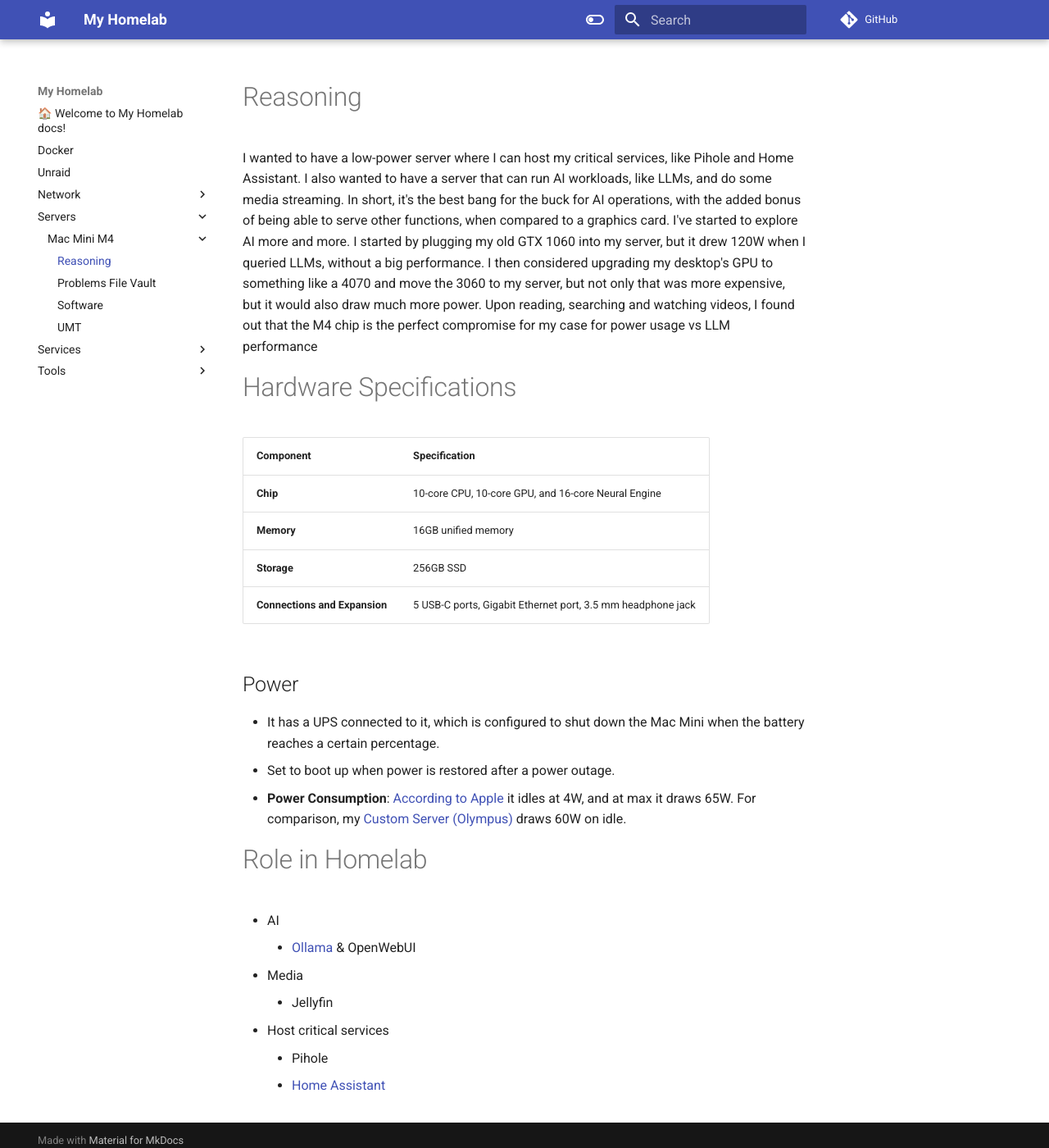
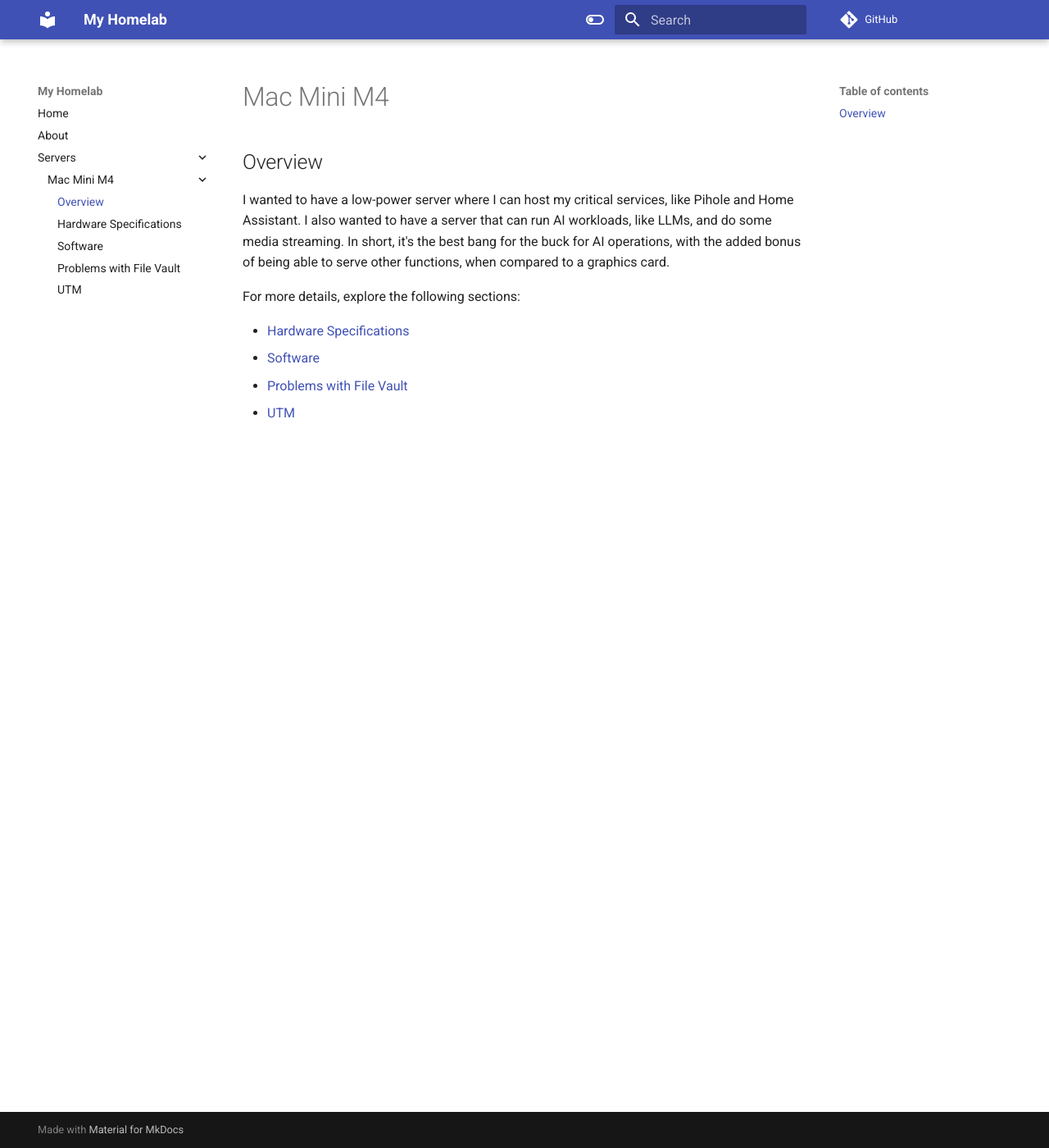
Before and after one commit to DanielSSilva/homelab, an MkDocs documentation site: the page built from docs/servers/Mac Mini M4/Mac Mini M4.md, in a window 1280 px wide and 1400 px high. Shown: the whole window at 82% size. Built offline with MkDocs 1.6.1 and Material for MkDocs 9.7.7, drawn with Linux system fonts in a browser that asks for light colours; comment, search, counter and statistics services are not loaded.

Commit message:
savepoint

```diff
--- a/docs/servers/Mac Mini M4/Mac Mini M4.md
+++ b/docs/servers/Mac Mini M4/Mac Mini M4.md
@@ -1,29 +1,11 @@
-# Reasoning
+# Mac Mini M4
+
+## Overview
 I wanted to have a low-power server where I can host my critical services, like Pihole and Home Assistant. I also wanted to have a server that can run AI workloads, like LLMs, and do some media streaming. In short, it's the best bang for the buck for AI operations, with the added bonus of being able to serve other functions, when compared to a graphics card.
-I've started to explore AI more and more. I started by plugging my old GTX 1060 into my server, but it drew 120W when I queried LLMs, without a big performance. I then considered upgrading my desktop's GPU to something like a 4070 and move the 3060 to my server, but not only that was more expensive, but it would also draw much more power. Upon reading, searching and watching videos, I found out that the M4 chip is the perfect compromise for my case for power usage vs LLM performance
 
-# Hardware Specifications
+For more details, explore the following sections:
 
-
-| Component              | Specification                                      |
-|------------------------|---------------------------------------------------|
-| **Chip**              | 10-core CPU, 10-core GPU, and 16-core Neural Engine |
-| **Memory**            | 16GB unified memory                               |
-| **Storage**           | 256GB SSD                                         |
-| **Connections and Expansion** | 5 USB-C ports, Gigabit Ethernet port, 3.5 mm headphone jack|
-
-## Power
-
-- It has a UPS connected to it, which is configured to shut down the Mac Mini when the battery reaches a certain percentage.
-- Set to boot up when power is restored after a power outage.
-- **Power Consumption**: [According to Apple](https://support.apple.com/en-us/103253) it idles at 4W, and at max it draws 65W. For comparison, my [Custom Server (Olympus)](../Custom%20Server%20(Olympus).md) draws 60W on idle.
-
-# Role in Homelab
-
-- AI
-    - [Ollama](../../services/Ollama.md) & OpenWebUI
-- Media
-    - Jellyfin
-- Host critical services
-    - Pihole
-    - [Home Assistant](../../services/Home%20Assistant.md)
+- [Hardware Specifications](Hardware.md)
+- [Software](Software.md)
+- [Problems with File Vault](FileVault.md)
+- [UTM](UMT.md)
--- a/mkdocs.yml
+++ b/mkdocs.yml
@@ -1,3 +1,4 @@
+
 site_name: My Homelab
 site_url: https://homelab.danielssilva.dev
 site_author: Daniel Silva
@@ -37,3 +38,14 @@
   - meta
   # - pub-obsidian
   # - pub-minifier
+
+nav:
+  - Home: index.md
+  - About: about.md
+  - Servers:
+      - Mac Mini M4:
+          - Overview: servers/Mac Mini M4/Mac Mini M4.md
+          - Hardware Specifications: servers/Mac Mini M4/Hardware.md
+          - Software: servers/Mac Mini M4/Software.md
+          - Problems with File Vault: servers/Mac Mini M4/FileVault.md
+          - UTM: servers/Mac Mini M4/UMT.md
```
Also changed, not shown: docs/servers/Mac Mini M4/Colima mount folders.md (added, +14 -0 lines), docs/servers/Mac Mini M4/FileVault.md (added, +22 -0 lines), docs/servers/Mac Mini M4/Hardware.md (added, +16 -0 lines), docs/servers/Mac Mini M4/Mount unraid Shares.md (added, +36 -0 lines), docs/services/vscode-server.md (added, +5 -0 lines), docs/.obsidian/workspace.json.
